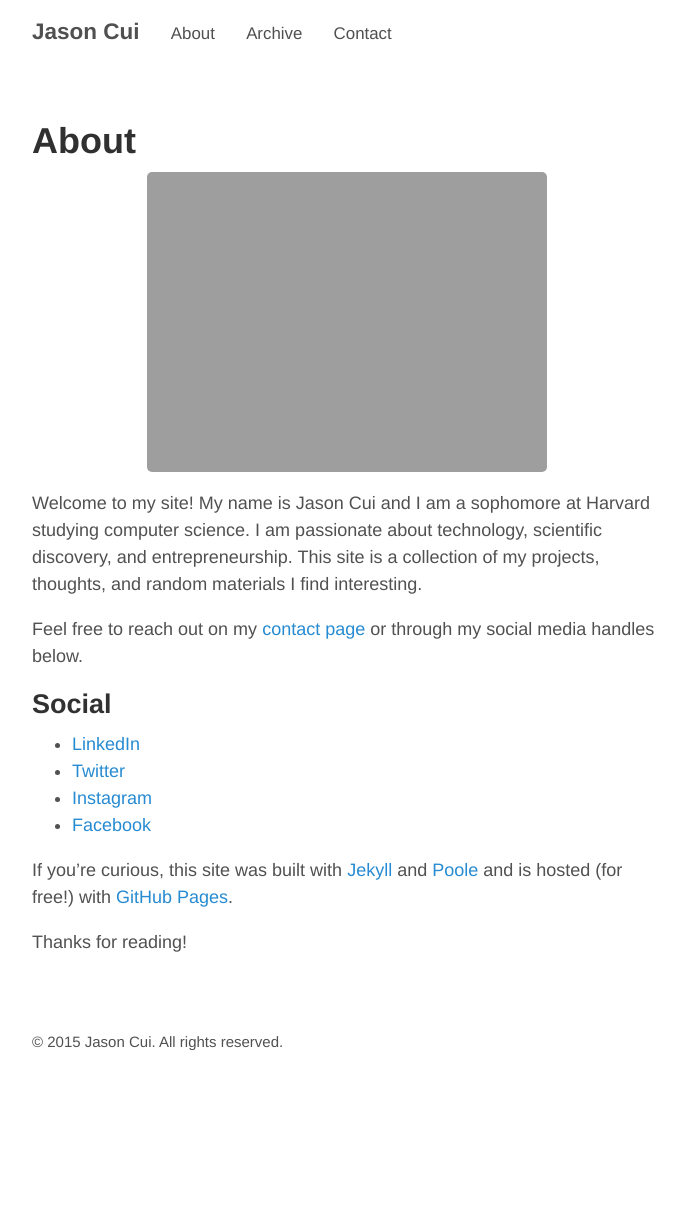
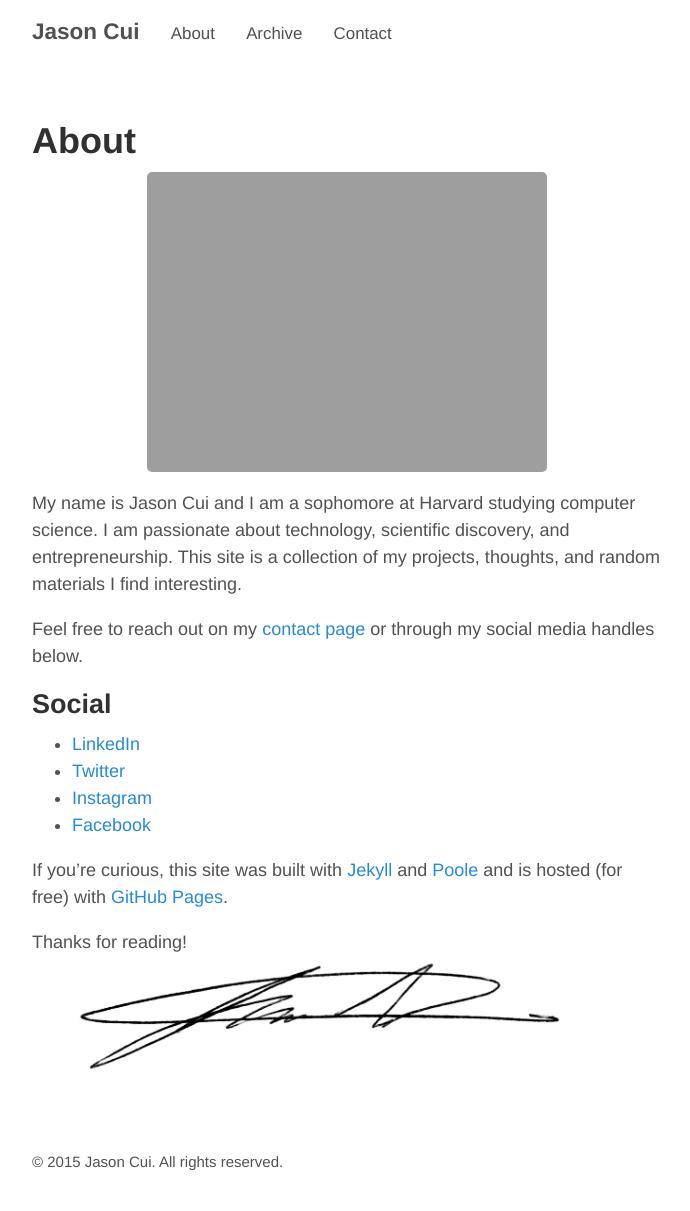
Before and after one commit to jasoncui/jasoncui.github.io, a Jekyll site: the page built from about.md, in a window 1280 px wide. Shown: the whole page, without its empty margins (293-983 px from the left). Built offline with Jekyll 4.4.1, drawn with Linux system fonts in a browser that asks for light colours; before the commit the page ends 1091 px from its top, so only the background shows below that.

Commit message:
added signature

```diff
--- a/about.md
+++ b/about.md
@@ -5,7 +5,7 @@ title: About
 
 ![Jason Cui]({{ site.url }}/public/peace.JPG){: .center-image }
 
-Welcome to my site! My name is Jason Cui and I am a sophomore at Harvard studying computer science. I am passionate about technology, scientific discovery, and entrepreneurship. This site is a collection of my projects, thoughts, and random materials I find interesting.
+My name is Jason Cui and I am a sophomore at Harvard studying computer science. I am passionate about technology, scientific discovery, and entrepreneurship. This site is a collection of my projects, thoughts, and random materials I find interesting.
 
 Feel free to reach out on my [contact page]({{ site.url }}/contact) or through my social media handles below.
 
@@ -16,6 +16,7 @@ Feel free to reach out on my [contact page]({{ site.url }}/contact) or through m
 * [Instagram](https://www.instagram.com/JasonSCui)
 * [Facebook](https://www.facebook.com/JasonSCui)
 
-If you're curious, this site was built with [Jekyll](http://jekyllrb.com) and [Poole](http://getpoole.com/) and is hosted (for free!) with [GitHub Pages](https://pages.github.com).
+If you're curious, this site was built with [Jekyll](http://jekyllrb.com) and [Poole](http://getpoole.com/) and is hosted (for free) with [GitHub Pages](https://pages.github.com).
 
 Thanks for reading!
+![Signature]({{ site.url }}/public/signature.jpg)
```
Also changed, not shown: public/signature.jpg (added).
